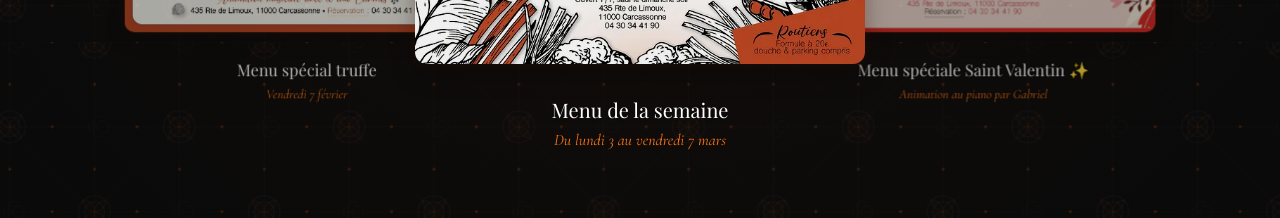
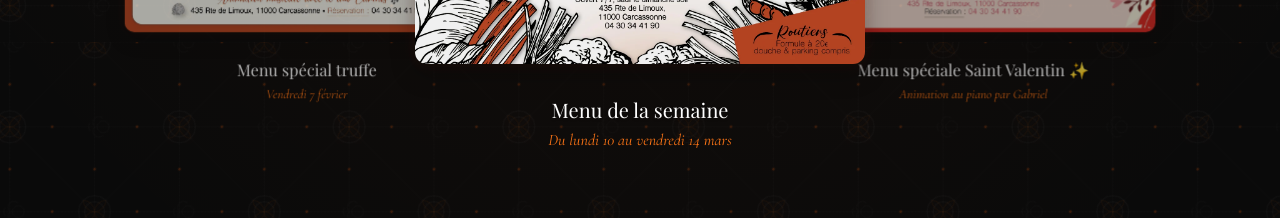
Before and after one commit to CaptainIgl00/BrasserieChezJu, a Nuxt app: page / in a window 1280 px wide. Shown: the part 4880-5098 px from the top of the page. Built offline with nearby package versions, Linux system fonts and the light colour scheme; a web font is replaced by a local one.

Commit message:
update: weekly menu details for March 10-14

```diff
--- a/components/home/InstagramFeed.vue
+++ b/components/home/InstagramFeed.vue
@@ -112,9 +112,9 @@ const instagramPosts = ref<InstagramPost[]>([
   {
     id: '2',
     imageUrl: '/images/instagram/menu_semaine.webp',
-    postUrl: 'https://www.instagram.com/p/DGpyUaKozh4/',
+    postUrl: 'https://www.instagram.com/p/DG8Cv8Do1Ob/',
     title: 'Menu de la semaine',
-    description: 'Du lundi 3 au vendredi 7 mars'
+    description: 'Du lundi 10 au vendredi 14 mars'
   },
   {
     id: '3',
```
Also changed, not shown: public/images/instagram/menu_semaine.webp.
